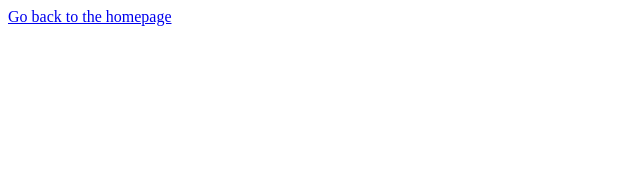
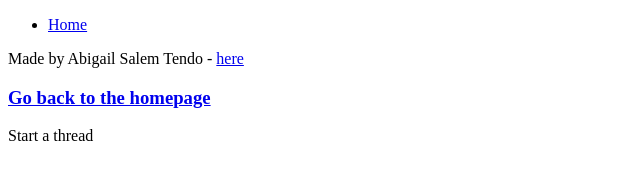
Before and after one commit to Abigail-Salem-Tendo/alu-web-development, a plain HTML site: page html_basic/tweets.html in a window 1280 px wide. Shown: the whole page, without its empty margins (0-640 px from the left). Drawn offline with Linux system fonts and the light colour scheme.

Commit message:
Last exercise

```diff
--- a/html_basic/tweets.html
+++ b/html_basic/tweets.html
@@ -5,6 +5,18 @@
 		<meta charset="UTF-8">
 	</head>
 	<body>
-		<a href="index.html">Go back to the homepage</a>
+		<header>
+			<ul>
+				<li><a href="index.html">Home</a></li>
+			</ul>
+		</header>
+			<footer>Made by Abigail Salem Tendo - <a href="https://scholar.google.com/" target="_blank">here</a>
+			</footer>
+		<main>
+			<article>
+				<h3><a href="index.html">Go back to the homepage</a></h3>
+			</article>
+			<aside>Start a thread</aside>
+		</main>
 	</body>
 </html>
```
Also changed, not shown: html_basic/index.html (+13 -0 lines).
